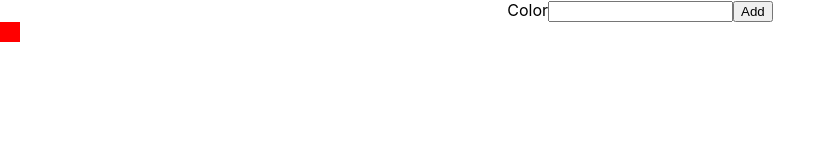
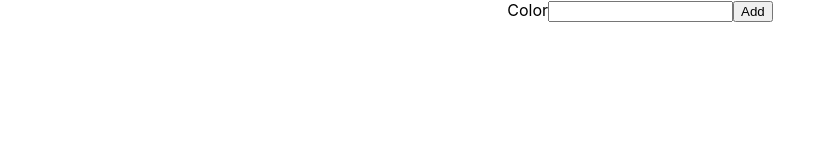
Before and after one commit to anthonycg/box-generator, a React (Create React App) app: page / in a window 1280 px wide. Shown: the top 160 px of the page, without its empty margins (0-836 px from the left). Built offline with nearby package versions, Linux system fonts and the light colour scheme.

Commit message:
added form and set state

```diff
--- a/src/components/BoxGen.jsx
+++ b/src/components/BoxGen.jsx
@@ -6,17 +6,16 @@ const BoxGen = (props) => {
     const handleSubmit = (e) => {
         e.preventDefault();
         console.log(e.target.value);
-        console.log('userColor:' + userColor);
-        const submitted = true;
+        console.log('userColor:' + '"' + userColor + '"');
+        <div style={squareStyle}></div>;
 
     }
 
     const squareStyle = {
         width: '20px',
         height: '20px',
-        backgroundColor: 'red'
+        backgroundColor: {userColor}
     }
-    const createDiv = <div style={squareStyle}></div>;
 
 
     return (
@@ -27,7 +26,7 @@ const BoxGen = (props) => {
             value={ userColor }
             ></input>
             <button type="submit">Add</button>
-            <div>{createDiv}</div>
+            <div>{handleSubmit}</div>
         </form>
 
 
```
